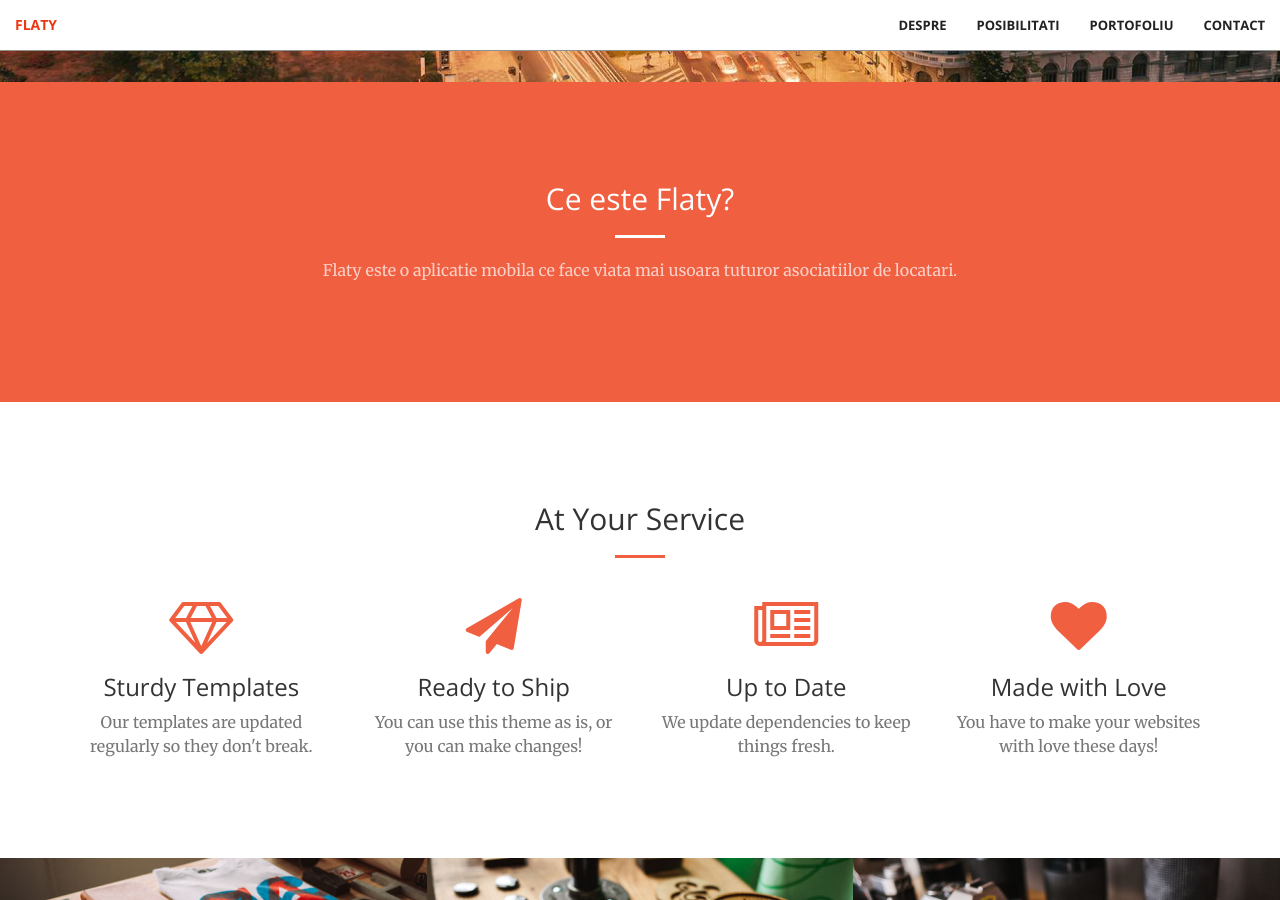
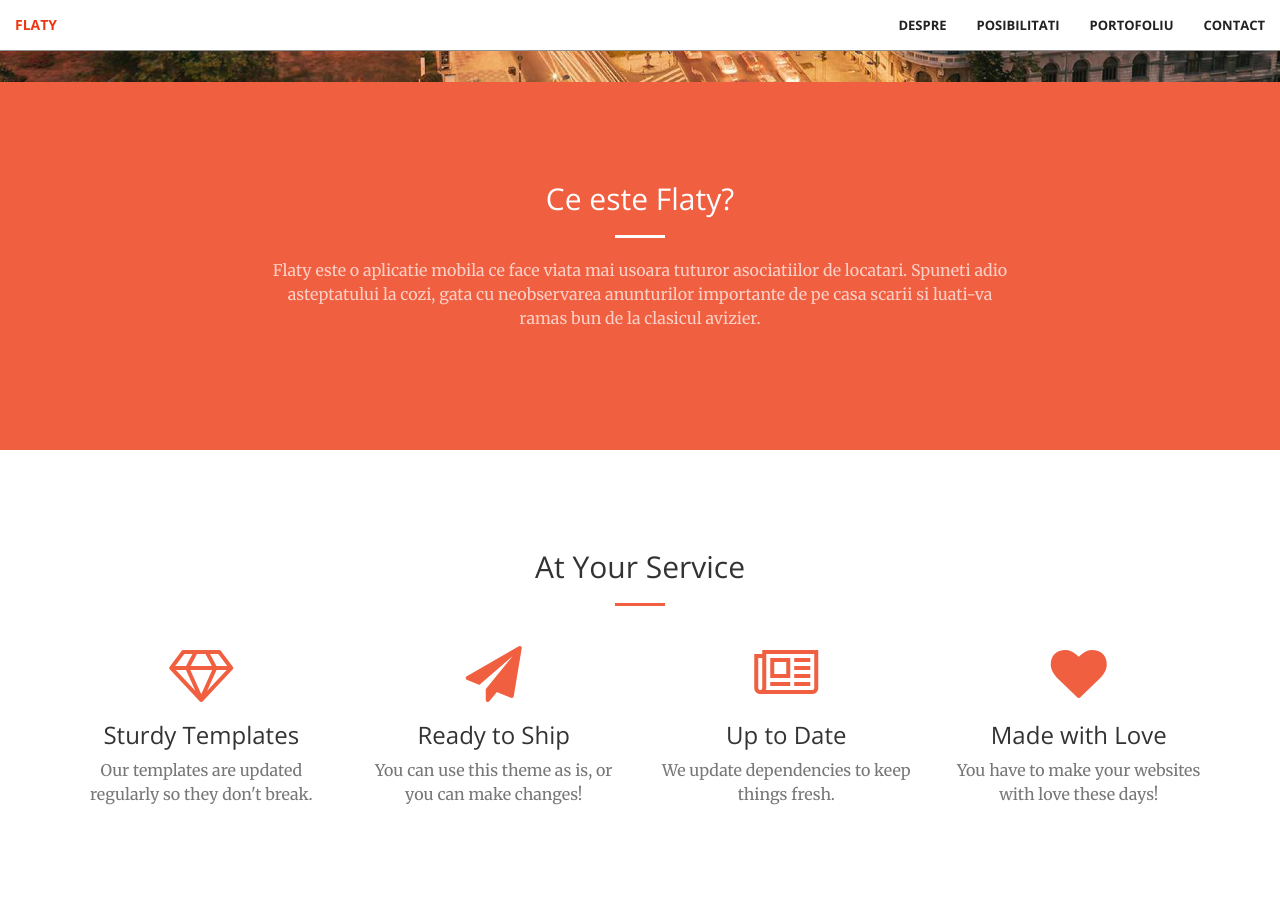
Before and after one commit to rptoma/Flaty-landing-page-2, a Jekyll site: the page built from index.html, in a window 1280 px wide and 900 px high, scrolled down 818 px. Built offline with Jekyll 4.4.1, drawn with Linux system fonts in a browser that asks for light colours.

Commit message:
Updated '_includes/call-to-action.html' via CloudCannon

```diff
--- a/_includes/call-to-action.html
+++ b/_includes/call-to-action.html
@@ -5,7 +5,7 @@
                 <h2 class="section-heading">Ce este Flaty?</h2>
                 <hr class="light">
                 <p class="text-faded">
-                Flaty este o aplicatie mobila ce face viata mai usoara tuturor asociatiilor de locatari.</p>
+                Flaty este o aplicatie mobila ce face viata mai usoara tuturor asociatiilor de locatari. Spuneti adio asteptatului la cozi, gata cu neobservarea anunturilor importante de pe casa scarii si luati-va ramas bun de la clasicul avizier.</p>
             </div>
         </div>
     </div>
```
